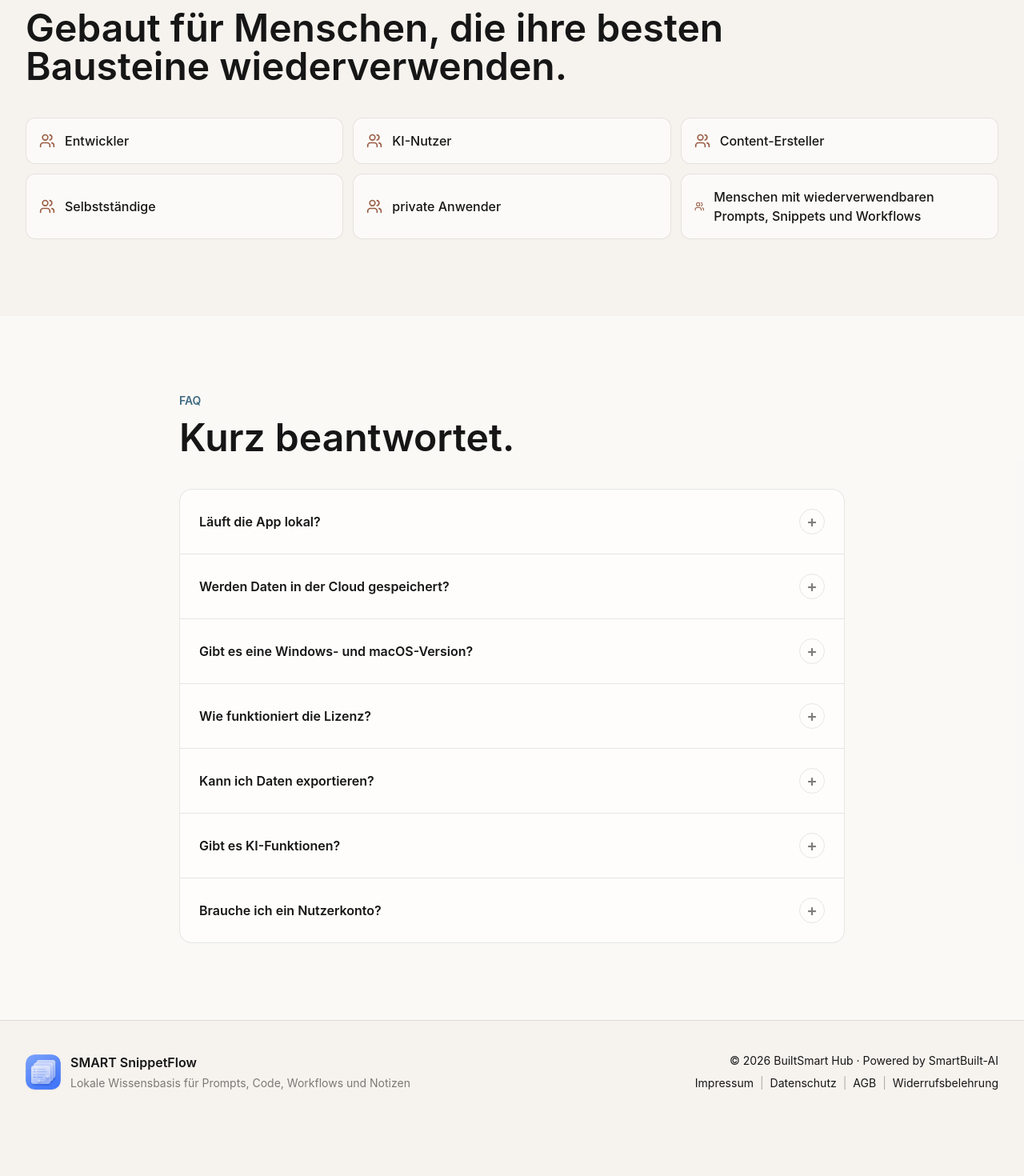
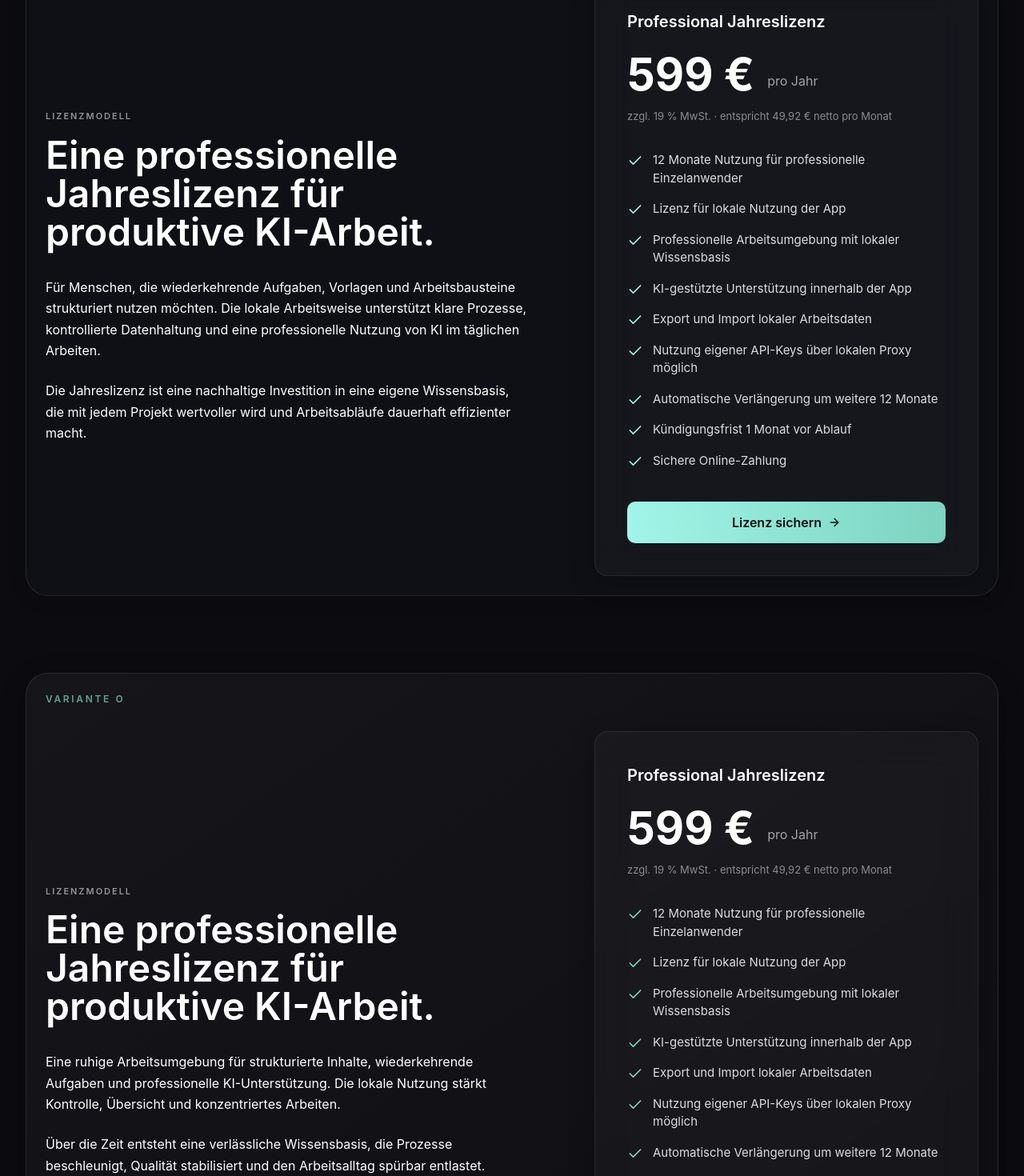
Before and after one commit to BM1964-25/Smart-SnippedFlow-Landingpage, a React (Vite) app: page / in a window 1280 px wide. Shown: the part 4000-5470 px from the top of the page at 80% size. Before the commit the page ends 5404 px from the top, so only its background shows below. Built offline with nearby package versions, Linux system fonts and the light colour scheme; no server answers.

Commit message:
Add license pricing variants

```diff
--- a/src/main.tsx
+++ b/src/main.tsx
@@ -37,6 +37,18 @@ const legalLinks = [
   { label: "Datenschutz", href: "https://www.built-smart-hub.com/datenschutz" },
   { label: "AGB", href: "https://www.built-smart-hub.com/agb" },
   { label: "Widerrufsbelehrung", href: "https://www.built-smart-hub.com/widerrufsbelehrung" },
+];
+
+const premiumLicenseFeatures = [
+  "12 Monate Nutzung für professionelle Einzelanwender",
+  "Lizenz für lokale Nutzung der App",
+  "Professionelle Arbeitsumgebung mit lokaler Wissensbasis",
+  "KI-gestützte Unterstützung innerhalb der App",
+  "Export und Import lokaler Arbeitsdaten",
+  "Nutzung eigener API-Keys über lokalen Proxy möglich",
+  "Automatische Verlängerung um weitere 12 Monate",
+  "Kündigungsfrist 1 Monat vor Ablauf",
+  "Sichere Online-Zahlung",
 ];
 
 const features = [
@@ -423,8 +435,9 @@ function LocalStorage() {
 
 function License() {
   return (
-    <section id="license" className="section bg-ink text-white">
-      <div className="mx-auto grid max-w-7xl gap-10 px-5 sm:px-6 lg:grid-cols-[0.92fr_1.08fr] lg:px-8">
+    <section id="license" className="bg-[#0b0b10] py-24 text-white sm:py-28">
+      <div className="mx-auto max-w-7xl space-y-24 px-5 sm:px-6 lg:px-8">
+        <div className="grid gap-10 lg:grid-cols-[0.92fr_1.08fr]">
           <div>
             <p className="eyebrow text-white/55">Lizenzmodell</p>
             <h2 className="section-title text-white">Eine professionelle Jahreslizenz.</h2>
@@ -477,7 +490,90 @@ function License() {
             </CheckoutButton>
           </div>
         </div>
+        <PremiumLicenseVariantDetailed />
+        <PremiumLicenseVariantCompact />
+      </div>
     </section>
+  );
+}
+
+function PremiumLicenseVariantDetailed() {
+  return (
+    <div className="rounded-[28px] border border-white/10 bg-[#0f1016] p-5 shadow-[0_4px_24px_rgba(0,0,0,0.12)] sm:p-6">
+      <p className="mb-8 text-xs font-semibold uppercase tracking-[0.22em] text-[#a0f5e8]/75">Variante 1</p>
+      <div className="grid items-center gap-12 xl:grid-cols-[minmax(0,1fr)_480px] xl:gap-20">
+        <div>
+          <p className="mb-4 text-[11px] font-semibold uppercase tracking-[0.18em] text-white/55">Lizenzmodell</p>
+          <h2 className="max-w-3xl text-4xl font-semibold leading-[1.12] tracking-normal text-white sm:text-5xl">
+            Eine professionelle Jahreslizenz für produktive KI-Arbeit.
+          </h2>
+          <p className="mt-8 max-w-2xl text-base leading-[1.65] text-white/78">
+            Für Menschen, die wiederkehrende Aufgaben, Vorlagen und Arbeitsbausteine strukturiert nutzen möchten.
+            Die lokale Arbeitsweise unterstützt klare Prozesse, kontrollierte Datenhaltung und eine professionelle
+            Nutzung von KI im täglichen Arbeiten.
+          </p>
+          <p className="mt-6 max-w-2xl text-base leading-[1.65] text-white/64">
+            Die Jahreslizenz ist eine nachhaltige Investition in eine eigene Wissensbasis, die mit jedem Projekt
+            wertvoller wird und Arbeitsabläufe dauerhaft effizienter macht.
+          </p>
+        </div>
+        <PremiumPriceCard tone="mint" />
+      </div>
+    </div>
+  );
+}
+
+function PremiumLicenseVariantCompact() {
+  return (
+    <div className="rounded-[28px] border border-white/10 bg-gradient-to-br from-white/[0.045] to-white/[0.015] p-5 shadow-[0_8px_32px_rgba(0,0,0,0.24)] sm:p-6">
+      <p className="mb-8 text-xs font-semibold uppercase tracking-[0.22em] text-[#7dd3c0]/75">Variante O</p>
+      <div className="grid items-center gap-12 xl:grid-cols-[minmax(0,1fr)_480px] xl:gap-20">
+        <div>
+          <p className="mb-4 text-[11px] font-semibold uppercase tracking-[0.18em] text-white/55">Lizenzmodell</p>
+          <h2 className="max-w-3xl text-4xl font-semibold leading-[1.14] tracking-normal text-white sm:text-5xl">
+            Eine professionelle Jahreslizenz für produktive KI-Arbeit.
+          </h2>
+          <p className="mt-8 max-w-2xl text-base leading-[1.65] text-white/76">
+            Eine ruhige Arbeitsumgebung für strukturierte Inhalte, wiederkehrende Aufgaben und professionelle
+            KI-Unterstützung. Die lokale Nutzung stärkt Kontrolle, Übersicht und konzentriertes Arbeiten.
+          </p>
+          <p className="mt-6 max-w-2xl text-base leading-[1.65] text-white/62">
+            Über die Zeit entsteht eine verlässliche Wissensbasis, die Prozesse beschleunigt, Qualität stabilisiert
+            und den Arbeitsalltag spürbar entlastet.
+          </p>
+        </div>
+        <PremiumPriceCard tone="turquoise" />
+      </div>
+    </div>
+  );
+}
+
+function PremiumPriceCard({ tone }: { tone: "mint" | "turquoise" }) {
+  const accent = tone === "mint" ? "#A0F5E8" : "#7DD3C0";
+
+  return (
+    <div className="rounded-2xl border border-white/[0.08] bg-white/[0.03] p-8 shadow-[0_8px_32px_rgba(0,0,0,0.24)] backdrop-blur-xl sm:p-10">
+      <h3 className="text-xl font-semibold text-white">Professional Jahreslizenz</h3>
+      <div className="mt-6 flex flex-wrap items-end gap-x-4 gap-y-2">
+        <span className="text-[56px] font-bold leading-none tracking-normal text-white">599 €</span>
+        <span className="pb-2 text-base text-white/60">pro Jahr</span>
+      </div>
+      <p className="mt-3 text-[13px] leading-6 text-white/50">
+        zzgl. 19 % MwSt. · entspricht 49,92 € netto pro Monat
+      </p>
+      <ul className="mt-8 space-y-4">
+        {premiumLicenseFeatures.map((item) => (
+          <li className="flex gap-3 text-[15px] leading-[1.5] text-white/85" key={item}>
+            <Check className="mt-0.5 h-5 w-5 shrink-0" style={{ color: accent }} />
+            <span>{item}</span>
+          </li>
+        ))}
+      </ul>
+      <CheckoutButton className="mt-10 inline-flex h-[52px] w-full items-center justify-center gap-2 rounded-[10px] bg-gradient-to-r from-[#A0F5E8] to-[#7DD3C0] px-6 text-base font-semibold text-[#09100f] transition duration-200 hover:scale-[1.02] hover:brightness-110">
+        Lizenz sichern
+        <ArrowRight className="h-4 w-4" />
+      </CheckoutButton>
+    </div>
   );
 }
 
```
Lines whose indentation alone changed are shown as unchanged.
